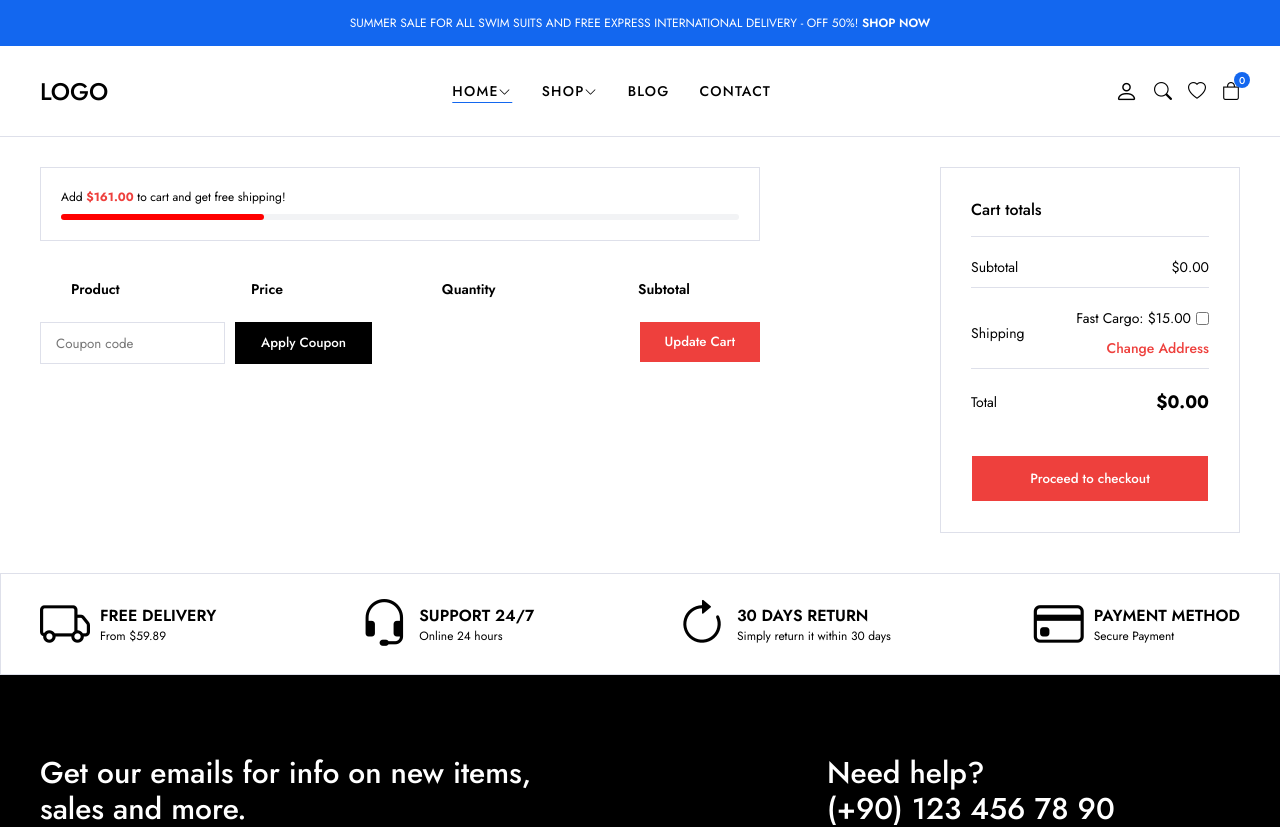
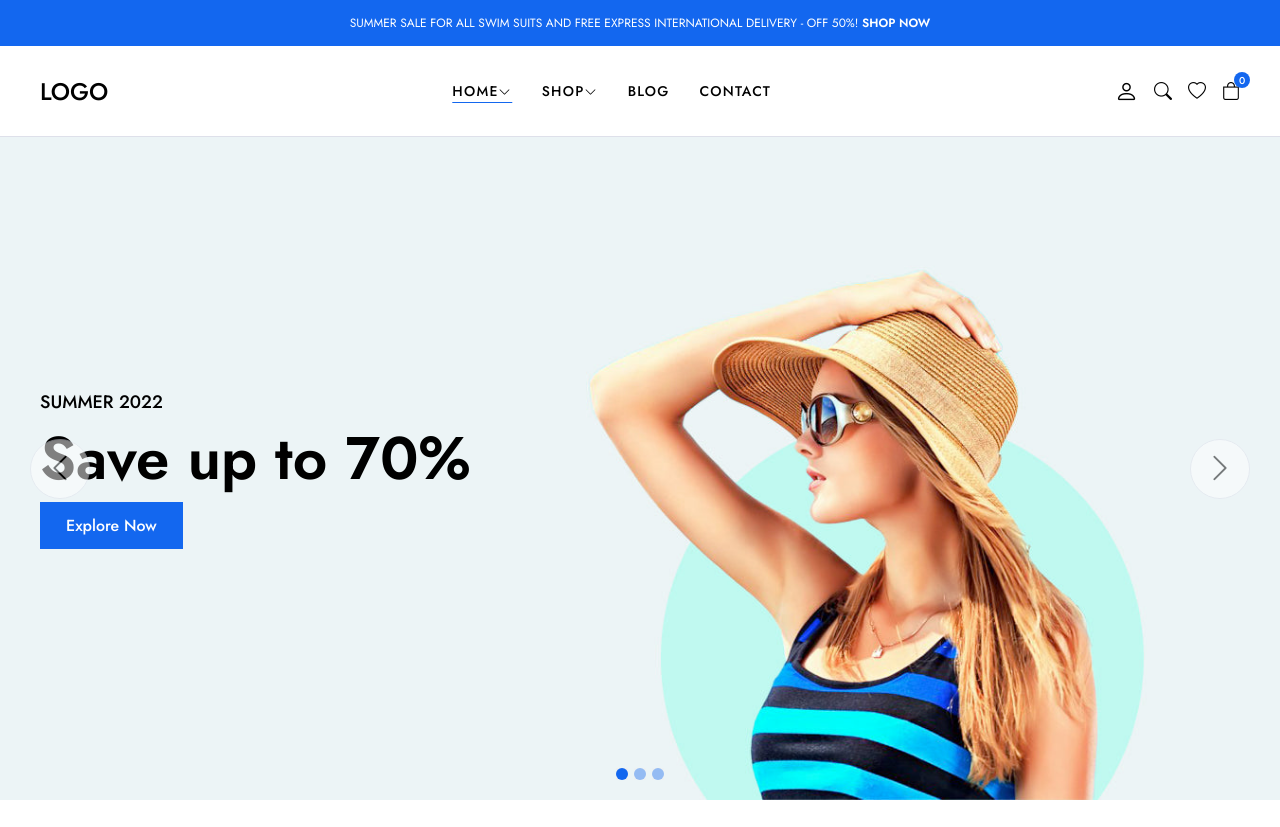
Before and after one commit to yusufbalyemez/e-commerce, a React (Vite) app in the folder frontend/: page / in a window 1280 px wide. Shown: the top 827 px of the page. Built offline with nearby package versions, Linux system fonts and the light colour scheme.

Commit message:
React Router Dom installed and added

```diff
--- a/frontend/src/App.jsx
+++ b/frontend/src/App.jsx
@@ -1,4 +1,5 @@
 import React from 'react'
+import { Routes,Route } from "react-router-dom"
 import HomePage from './pages/HomePage'
 import ShopPage from './pages/ShopPage'
 import ContactPage from './pages/ContactPage'
@@ -11,17 +12,10 @@
 
 function App() {
   return (
-    <React.Fragment>
-      {/* <HomePage/> */}
-      {/* <ShopPage/> */}
-      {/* <ContactPage/> */}
-      {/* <AuthPage/> */}
-      <CartPage/>
-      {/* <BlogPage/> */}
-      {/* <BlogDetailPage/> */}
-      {/* <ProductDetailsPage/> */}
+    <Routes>
+      <Route path="/" element={<HomePage/>}/>
+    </Routes>
 
-    </React.Fragment>
   )
 }
 
--- /dev/null
+++ b/package.json
@@ -0,0 +1,5 @@
+{
+  "dependencies": {
+    "react-router-dom": "^6.21.3"
+  }
+}
```
Also changed, not shown: frontend/src/main.jsx (+10 -6 lines), 1 other file (tests, documents, lock files or other folders).
